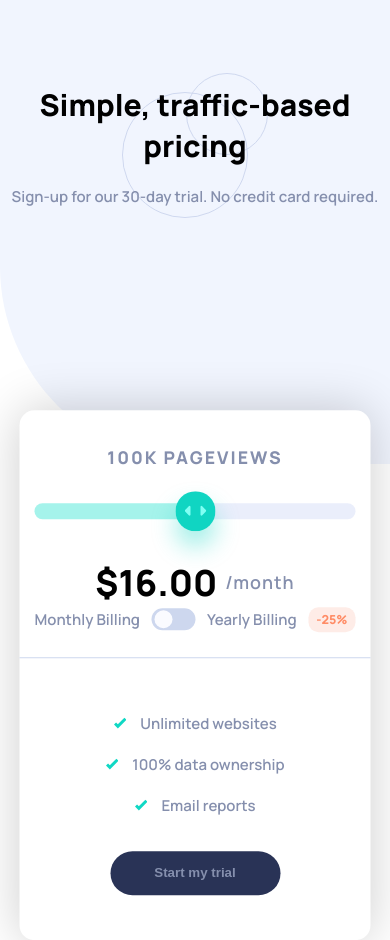
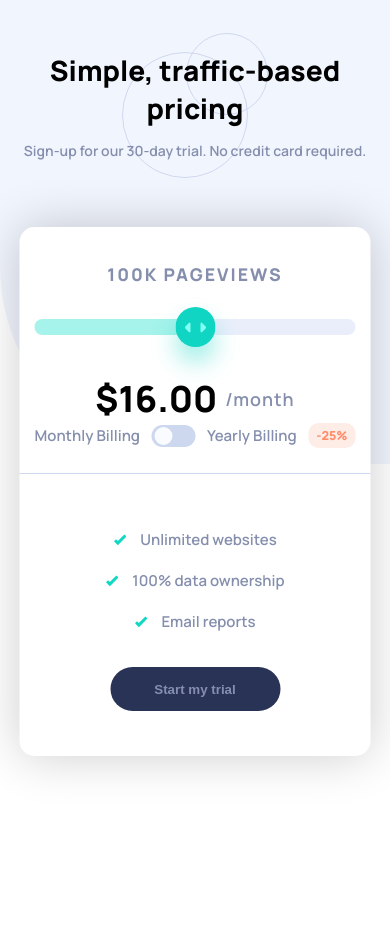
Before and after one commit to Noni86kg/Bonus-Zadatak-6, a plain HTML site: page index.html in a window 390 px wide. After the commit the page ends 844 px from the top, so only its background shows below. Drawn offline with Linux system fonts and the light colour scheme.

Commit message:
Bonus Zadatak 6 edited

```diff
--- a/style.css
+++ b/style.css
@@ -59,9 +59,9 @@ Card
 .card {
     width: 40vw;
     position: absolute;
-    top: 60vh;
+    top: calc(15vh + 100px);
     left: 50%;
-    transform: translate(-50%, -50%);
+    transform: translateX(-50%);
     background: var(--whitePricingComponentBg);
     border-radius: 15px;
     box-shadow: 0 0px 50px 0 rgba(0, 0, 0, .2);
@@ -129,9 +129,12 @@ input
     cursor: pointer;
     box-shadow: 0 15px 25px 0 rgba(16, 213, 194, .4);;
   }
-  .slider input::-webkit-slider-thumb:hover {
+.slider input::-webkit-slider-thumb:hover {
     background-color: rgb(14, 170, 155);
-  }
+}
+.slider input::-webkit-slider-thumb:active {
+    cursor: grabbing;
+}
 /*************
 top-btn
 *************/
@@ -231,9 +234,19 @@ Responsive for ipad
 Responsive for mob
 ******************/
 @media (max-width: 767px) {
+    header {
+        width: 90%;
+        margin: 6vh auto 0 auto;
+    }
+    header h1 {
+        font-size: 28px;
+    }
+    header p {
+        margin-top: 14px;
+        font-size: 14px;
+    }
     .card {
         width: 90vw;
-        top: 80vh;
     }
     .top {
         grid-template: "pageviews"
```
